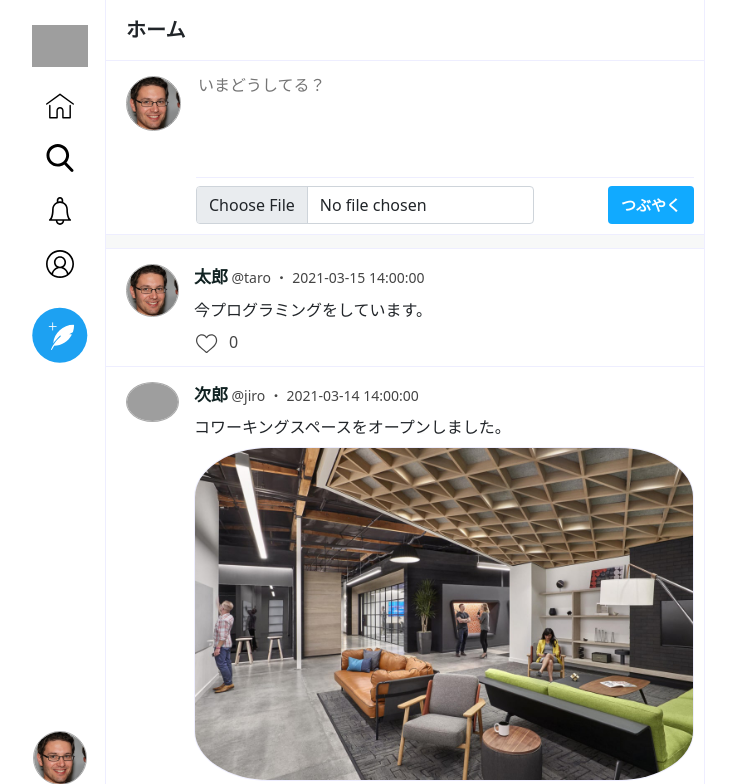
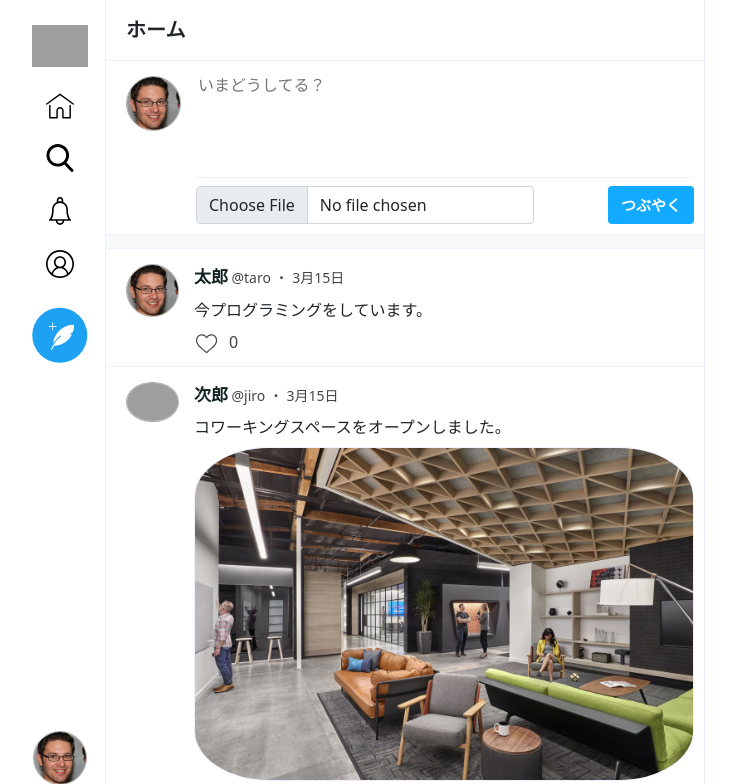
Before and after one commit to ishikoro333/TwitterClone, a PHP site: page /TwitterClone/home.php in a window 1280 px wide. Shown: the top 784 px of the page, without its empty margins (280-1016 px from the left). Run offline with PHP 8.4, Linux system fonts and the light colour scheme; grey boxes are pictures that could not be loaded.

Commit message:
ホーム画面　phpの組み込み

```diff
--- a/Views/home.php
+++ b/Views/home.php
@@ -28,11 +28,71 @@ $view_tweets = [
         'user_image_name' => null,
         'tweet_body' => 'コワーキングスペースをオープンしました。',
         'tweet_image_name' => 'sample-post.jpg',
-        'tweet_created_at' => '2021-03-14 14:00:00',
+        'tweet_created_at' => '2021-03-15 14:00:00',
         'like_id' => 1,
         'like_count' => 1,
     ],
 ];
+
+/////////////
+//便利な関数
+////////////
+
+/**
+ * 画像ファイル名から画像のURLを生成する
+ * @param string $name 画像ファイル
+ * @param string $type user | tweet
+ * @return string
+ */
+function buildImagePath(string $name = null, string $type)
+{
+    if ($type === 'user' && !isset($name)){
+        return HOME_URL . 'Views/img/icon-default-user.svg';
+    }
+
+    return HOME_URL . 'Views/img_uploaded/' . $type .'/' . htmlspecialchars($name);
+}
+
+
+/**
+ *指定した日時からどれだけ経過したかを取得
+ * @param string $datetime 日時
+ * @return string
+ */
+
+function convertTodayTimeAgo(string $datetime)
+{
+    $unix =strtotime($datetime);
+    $now = time();
+    $diff_sec = $now - $unix;
+
+    if ($diff_sec < 60){
+        $time = $diff_sec;
+        $unit = '秒前';
+    }elseif($diff_sec < 3600){
+        $time = $diff_sec / 60;
+        $unit = '分前';
+    }elseif($diff_sec < 86400){
+        $time = $diff_sec / 3600;
+        $unit = '時間前';
+    }elseif($diff_sec < 2764800){
+        $time = $diff_sec / 86400;
+        $unit = '日前';
+    }else{
+
+        if (date('Y') !== date('Y' ,$unix)){
+             $time =date('Y年n月j日',$unix);
+        }else{
+            $time = date('n月j日',$unix);
+        }
+    return $time;
+    }
+    return(int)$time.$unit;
+}
+
+
+
+
 ?>
 
 
@@ -108,21 +168,21 @@ $view_tweets = [
                 <?php foreach($view_tweets as $view_tweet): ?>
                     <div class="tweet">
                         <div class="user">
-                            <a href="profile.php?usr_id=<?php echo $view_tweet['user_id']; ?>">
-                                <img src="<?php echo HOME_URL; ?>Views/img_uploaded/user/<?php echo $view_tweet['user_image_name']; ?>" alt="">
+                            <a href="profile.php?usr_id=<?php echo htmlspecialchars($view_tweet['user_id']); ?>">
+                                <img src="<?php echo buildImagePath($view_tweet['user_image_name'],'user'); ?>" alt="">
                             </a>
                         </div>
                         <div class="content">
                             <div class="name">
-                                <a href="profile.php?user_id=<?php echo $view_tweet['user_id']; ?>">
-                                    <span class="nickname"><?php echo $view_tweet['user_nickname']; ?></span>
-                                    <span class="user-name">@<?php echo $view_tweet['user_name']; ?> ・ <?php echo $view_tweet['tweet_created_at']; ?></span>
+                                <a href="profile.php?user_id=<?php echo htmlspecialchars($view_tweet['user_id']); ?>">
+                                    <span class="nickname"><?php echo htmlspecialchars($view_tweet['user_nickname']); ?></span>
+                                    <span class="user-name">@<?php echo htmlspecialchars($view_tweet['user_name']); ?> ・ <?php echo convertTodayTimeAgo($view_tweet['tweet_created_at']); ?></span>
                                 </a>
                             </div>
                             <p><?php echo $view_tweet['tweet_body']; ?></p>
 
                             <?php if (isset($view_tweet['tweet_image_name'])) : ?>
-                                <img src="<?php echo HOME_URL; ?>Views/img_uploaded/tweet/<?php echo $view_tweet['tweet_image_name']; ?>" alt="" class="post-image">
+                                <img src="<?php echo buildImagePath($view_tweet['tweet_image_name'],'tweet'); ?>" alt="" class="post-image">
                             <?php endif;?>
 
                             <div class="icon-list">
@@ -137,7 +197,7 @@ $view_tweets = [
                                     }
                                     ?>
                                 </div>
-                                <div class="like-count js-like-count"><?php echo $view_tweet['like_count']; ?></div>
+                                <div class="like-count js-like-count"><?php echo htmlspecialchars($view_tweet['like_count']); ?></div>
                             </div>
                         </div>
                     </div>
```
